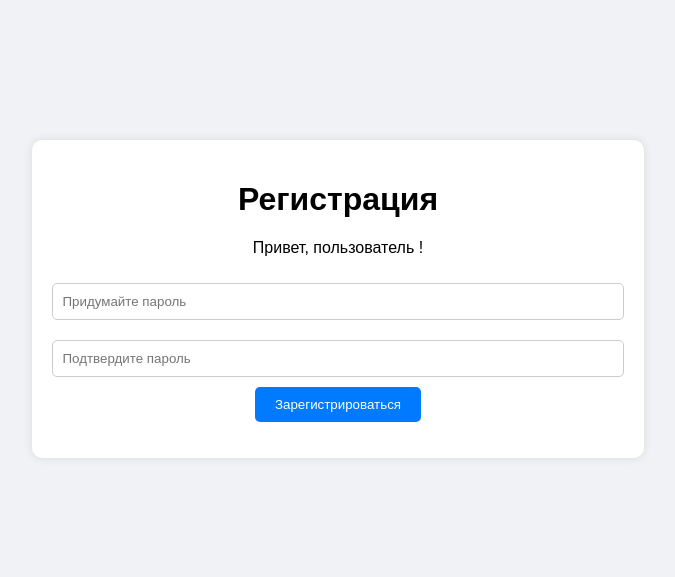
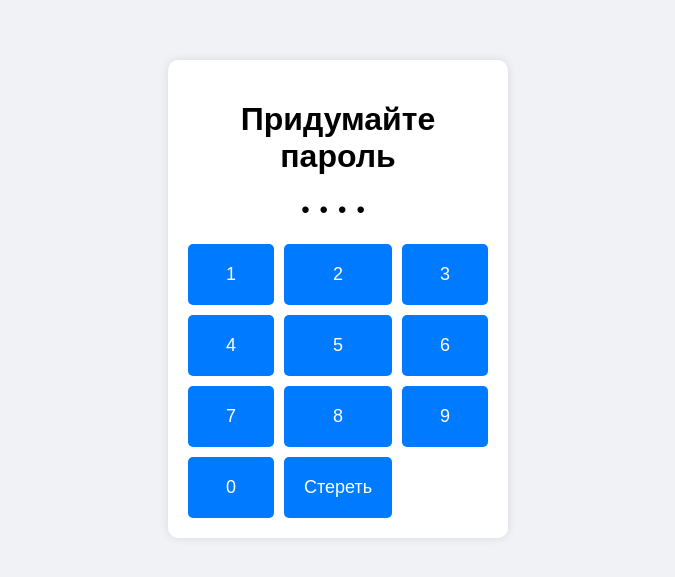
Before and after one commit to Alfa-Bank1/Alfa-Bank, a plain HTML site: page index.html in a window 1280 px wide. Shown: the part 101-678 px from the top of the page, without its empty margins (302-977 px from the left). Drawn offline with Linux system fonts and the light colour scheme.

Commit message:
Описание изменений

```diff
--- a/index.html
+++ b/index.html
@@ -20,74 +20,151 @@
             border-radius: 10px;
             box-shadow: 0 0 10px rgba(0, 0, 0, 0.1);
             text-align: center;
+            width: 300px;
         }
-        input {
-            padding: 10px;
-            margin: 10px 0;
-            width: 100%;
-            box-sizing: border-box;
-            border: 1px solid #ccc;
+        .logo {
+            width: 100px;
+            height: 100px;
+            animation: fadeOut 3s forwards;
+        }
+        @keyframes fadeOut {
+            0% { opacity: 1; }
+            100% { opacity: 0; display: none; }
+        }
+        .password-input {
+            font-size: 24px;
+            letter-spacing: 10px;
+            margin: 20px 0;
+        }
+        .keyboard {
+            display: grid;
+            grid-template-columns: repeat(3, 1fr);
+            gap: 10px;
+        }
+        .keyboard button {
+            padding: 20px;
+            font-size: 18px;
+            border: none;
             border-radius: 5px;
-        }
-        button {
-            padding: 10px 20px;
             background-color: #007bff;
             color: white;
-            border: none;
-            border-radius: 5px;
             cursor: pointer;
         }
-        button:hover {
+        .keyboard button:hover {
             background-color: #0056b3;
+        }
+        .keyboard button:active {
+            background-color: #004080;
+        }
+        .hidden {
+            display: none;
         }
     </style>
 </head>
 <body>
     <div class="container">
-        <h1>Регистрация</h1>
-        <p>Привет, пользователь <span id="user-id"></span>!</p>
-        <input type="password" id="password" placeholder="Придумайте пароль">
-        <input type="password" id="confirm-password" placeholder="Подтвердите пароль">
-        <button onclick="register()">Зарегистрироваться</button>
-        <p id="result"></p>
+        <!-- Логотип -->
+        <img src="logo.png" alt="Logo" class="logo" id="logo">
+
+        <!-- Экран ввода пароля -->
+        <div id="password-screen" class="hidden">
+            <h1>Придумайте пароль</h1>
+            <div class="password-input" id="password-display">••••</div>
+            <div class="keyboard">
+                <button onclick="addNumber('1')">1</button>
+                <button onclick="addNumber('2')">2</button>
+                <button onclick="addNumber('3')">3</button>
+                <button onclick="addNumber('4')">4</button>
+                <button onclick="addNumber('5')">5</button>
+                <button onclick="addNumber('6')">6</button>
+                <button onclick="addNumber('7')">7</button>
+                <button onclick="addNumber('8')">8</button>
+                <button onclick="addNumber('9')">9</button>
+                <button onclick="addNumber('0')">0</button>
+                <button onclick="clearPassword()">Стереть</button>
+            </div>
+        </div>
+
+        <!-- Экран подтверждения пароля -->
+        <div id="confirm-screen" class="hidden">
+            <h1>Подтвердите пароль</h1>
+            <div class="password-input" id="confirm-password-display">••••</div>
+            <div class="keyboard">
+                <button onclick="addConfirmNumber('1')">1</button>
+                <button onclick="addConfirmNumber('2')">2</button>
+                <button onclick="addConfirmNumber('3')">3</button>
+                <button onclick="addConfirmNumber('4')">4</button>
+                <button onclick="addConfirmNumber('5')">5</button>
+                <button onclick="addConfirmNumber('6')">6</button>
+                <button onclick="addConfirmNumber('7')">7</button>
+                <button onclick="addConfirmNumber('8')">8</button>
+                <button onclick="addConfirmNumber('9')">9</button>
+                <button onclick="addConfirmNumber('0')">0</button>
+                <button onclick="clearConfirmPassword()">Стереть</button>
+            </div>
+        </div>
+
+        <!-- Экран результата -->
+        <div id="result-screen" class="hidden">
+            <img src="fon.jpg" alt="Background" style="width: 100%; height: auto;">
+        </div>
     </div>
 
     <script>
-        // Получаем user_id из URL
-        const urlParams = new URLSearchParams(window.location.search);
-        const userId = urlParams.get('user_id');
-        document.getElementById('user-id').textContent = userId;
+        let password = '';
+        let confirmPassword = '';
 
-        // Функция для отправки данных на сервер
-        async function register() {
-            const password = document.getElementById('password').value;
-            const confirmPassword = document.getElementById('confirm-password').value;
+        // Показываем экран ввода пароля после исчезновения логотипа
+        setTimeout(() => {
+            document.getElementById('logo').style.display = 'none';
+            document.getElementById('password-screen').classList.remove('hidden');
+        }, 3000);
 
-            // Проверка совпадения паролей
-            if (password !== confirmPassword) {
-                document.getElementById('result').textContent = "Пароли не совпадают!";
-                document.getElementById('result').style.color = "red";
-                return;
+        // Функции для ввода пароля
+        function addNumber(number) {
+            if (password.length < 4) {
+                password += number;
+                updatePasswordDisplay();
             }
+        }
 
-            // Отправляем данные на сервер
-            const response = await fetch('/register', {
-                method: 'POST',
-                headers: {
-                    'Content-Type': 'application/json',
-                },
-                body: JSON.stringify({ user_id: userId, password: password }),
-            });
+        function clearPassword() {
+            password = '';
+            updatePasswordDisplay();
+        }
 
-            const result = await response.json();
+        function updatePasswordDisplay() {
+            document.getElementById('password-display').textContent = '•'.repeat(password.length);
+            if (password.length === 4) {
+                document.getElementById('password-screen').classList.add('hidden');
+                document.getElementById('confirm-screen').classList.remove('hidden');
+            }
+        }
 
-            // Отображаем результат
-            if (result.success) {
-                document.getElementById('result').textContent = "Регистрация прошла успешно!";
-                document.getElementById('result').style.color = "green";
-            } else {
-                document.getElementById('result').textContent = "Ошибка: " + result.message;
-                document.getElementById('result').style.color = "red";
+        // Функции для подтверждения пароля
+        function addConfirmNumber(number) {
+            if (confirmPassword.length < 4) {
+                confirmPassword += number;
+                updateConfirmPasswordDisplay();
+            }
+        }
+
+        function clearConfirmPassword() {
+            confirmPassword = '';
+            updateConfirmPasswordDisplay();
+        }
+
+        function updateConfirmPasswordDisplay() {
+            document.getElementById('confirm-password-display').textContent = '•'.repeat(confirmPassword.length);
+            if (confirmPassword.length === 4) {
+                if (password === confirmPassword) {
+                    document.getElementById('confirm-screen').classList.add('hidden');
+                    document.getElementById('result-screen').classList.remove('hidden');
+                } else {
+                    alert('Пароли не совпадают!');
+                    confirmPassword = '';
+                    updateConfirmPasswordDisplay();
+                }
             }
         }
     </script>
```
Also changed, not shown: fon.jpg (added), vercel.json, 2 other files.
